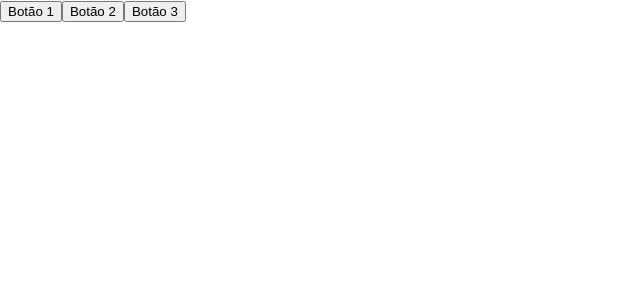
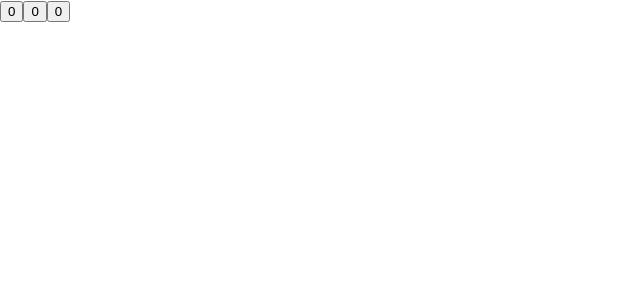
Before and after one commit to re-magno/trybe-exercicios, a React (Create React App) app in the folder front-end/bloco-11-componentes-com-estado-eventos-e-formularios-com-react/dia-1-componentes-com-estado-e-eventos/fancy-buttons/: page / in a window 1280 px wide. Shown: the top 300 px of the page, without its empty margins (0-640 px from the left). Built offline with nearby package versions, Linux system fonts and the light colour scheme.

Commit message:
feat: Para fixar - Exercicio 6 - implemente contador nos btns

```diff
--- a/front-end/bloco-11-componentes-com-estado-eventos-e-formularios-com-react/dia-1-componentes-com-estado-e-eventos/fancy-buttons/src/App.js
+++ b/front-end/bloco-11-componentes-com-estado-eventos-e-formularios-com-react/dia-1-componentes-com-estado-e-eventos/fancy-buttons/src/App.js
@@ -11,26 +11,27 @@ class App extends React.Component {
       btn2: 0,
       btn3: 0,
     };
+
   }
 
   handleClick1() {
-    console.log('Clicou no botão 1!');
+    this.setState((e, _props) => ({btn1: e.btn1 + 1}))
   }
 
   handleClick2() {
-    console.log('Clicou no botão 2!');
+    this.setState((e, _props) => ({btn2: e.btn2 + 1}))
   }
 
   handleClick3() {
-    console.log('Clicou no botão 3!');
+    this.setState((e, _props) => ({btn3: e.btn3 + 1}))
   }
 
   render() {
     return (
     <>
-      <button onClick={ this.handleClick1 }>Botão 1</button>
-      <button onClick={ this.handleClick2 }>Botão 2</button>
-      <button onClick={ this.handleClick3 }>Botão 3</button>
+      <button onClick={ this.handleClick1 }>{this.state.btn1}</button>
+      <button onClick={ this.handleClick2 }>{this.state.btn2}</button>
+      <button onClick={ this.handleClick3 }>{this.state.btn3}</button>
     </>
     );
   }
```
